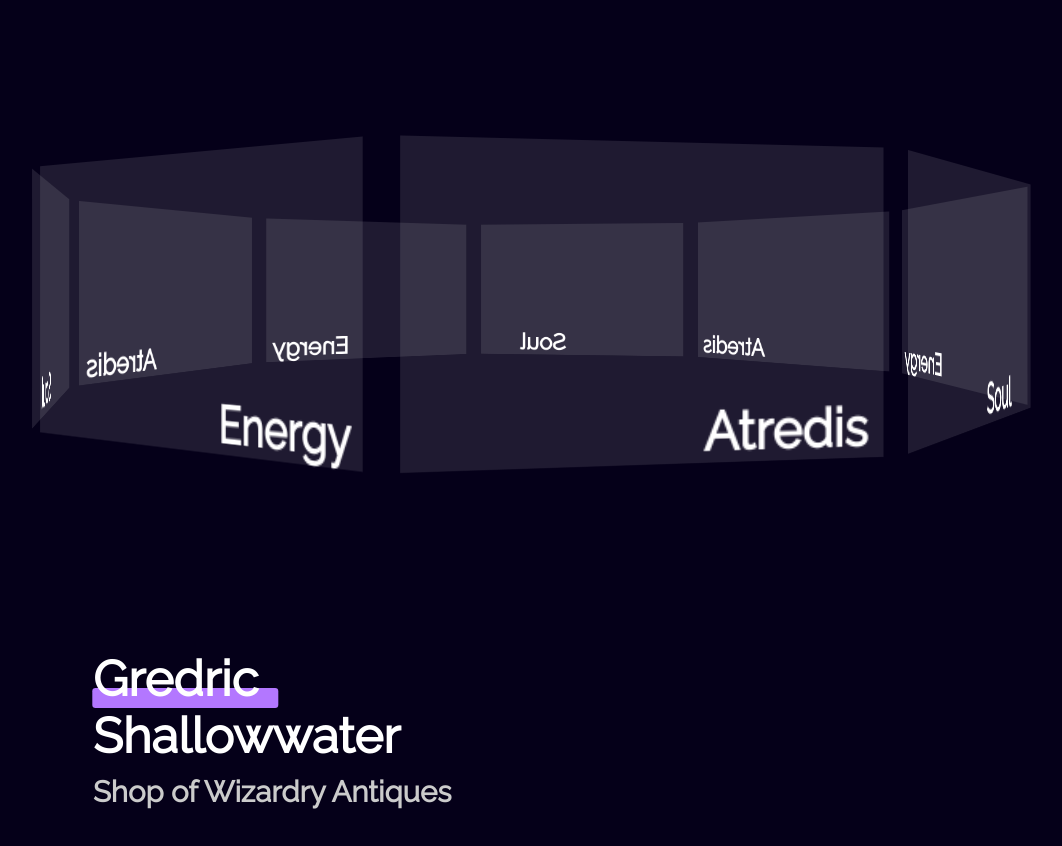
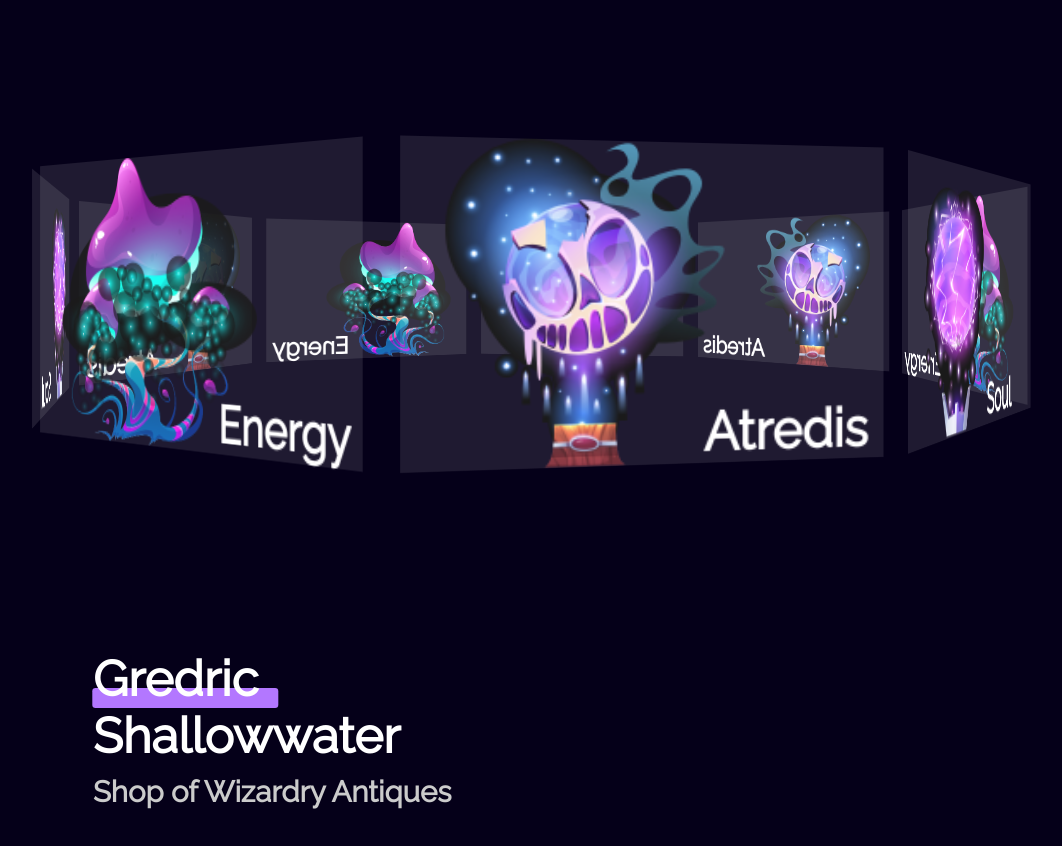
Before and after one commit to EvolutionX-10/shadowWizards, a plain HTML site: page index.html in a window 1280 px wide. Shown: the part 1040-1886 px from the top of the page, without its empty margins (109-1171 px from the left). Drawn offline with Linux system fonts and the light colour scheme; the site is published under a folder, as on GitHub Pages, so addresses that start at the root find nothing; a web font is replaced by a local one.

Commit message:
chore: things occurred
permalink: http://whatthecommit.com/b4fa0b2ee41583e1292b433933346ebc

```diff
--- a/carousel.css
+++ b/carousel.css
@@ -52,46 +52,46 @@
 }
 
 .image:nth-child(1) {
-	background-image: url("/assets/0.svg");
+	background-image: url("assets/0.svg");
 	transform: rotateY(0deg) translateZ(430px);
 }
 
 .image:nth-child(2) {
-	background-image: url("/assets/01.svg");
+	background-image: url("assets/01.svg");
 	transform: rotateY(40deg) translateZ(430px);
 }
 
 .image:nth-child(3) {
-	background-image: url("/assets/02.svg");
+	background-image: url("assets/02.svg");
 	transform: rotateY(80deg) translateZ(430px);
 }
 
 .image:nth-child(4) {
-	background-image: url("/assets/0.svg");
+	background-image: url("assets/0.svg");
 	transform: rotateY(120deg) translateZ(430px);
 }
 
 .image:nth-child(5) {
-	background-image: url("/assets/01.svg");
+	background-image: url("assets/01.svg");
 	transform: rotateY(160deg) translateZ(430px);
 }
 
 .image:nth-child(6) {
-	background-image: url("/assets/02.svg");
+	background-image: url("assets/02.svg");
 	transform: rotateY(200deg) translateZ(430px);
 }
 
 .image:nth-child(7) {
-	background-image: url("/assets/0.svg");
+	background-image: url("assets/0.svg");
 	transform: rotateY(240deg) translateZ(430px);
 }
 
 .image:nth-child(8) {
-	background-image: url("/assets/01.svg");
+	background-image: url("assets/01.svg");
 	transform: rotateY(280deg) translateZ(430px);
 }
 
 .image:nth-child(9) {
-	background-image: url("/assets/02.svg");
+	background-image: url("assets/02.svg");
 	transform: rotateY(320deg) translateZ(430px);
 }
```
